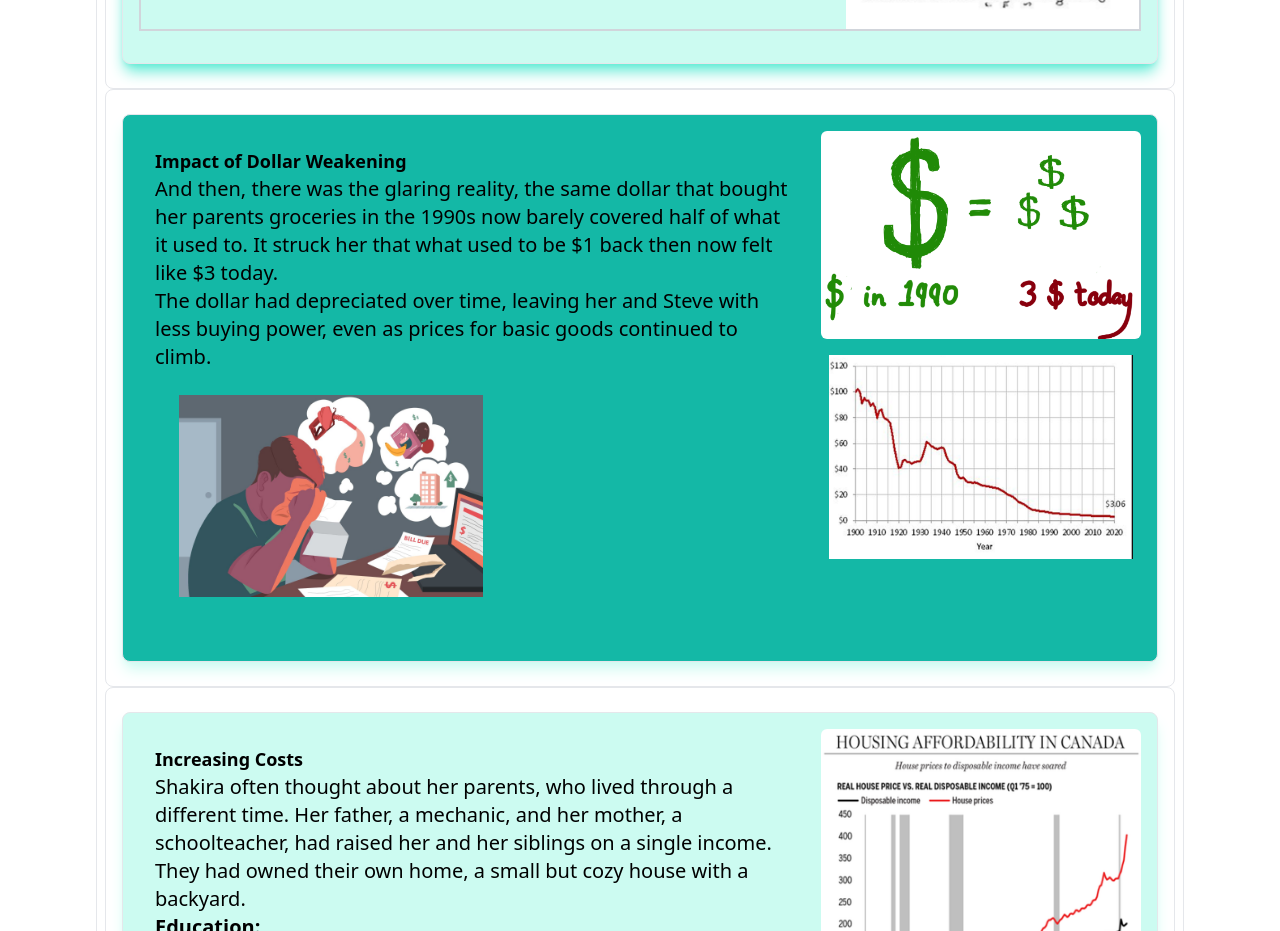
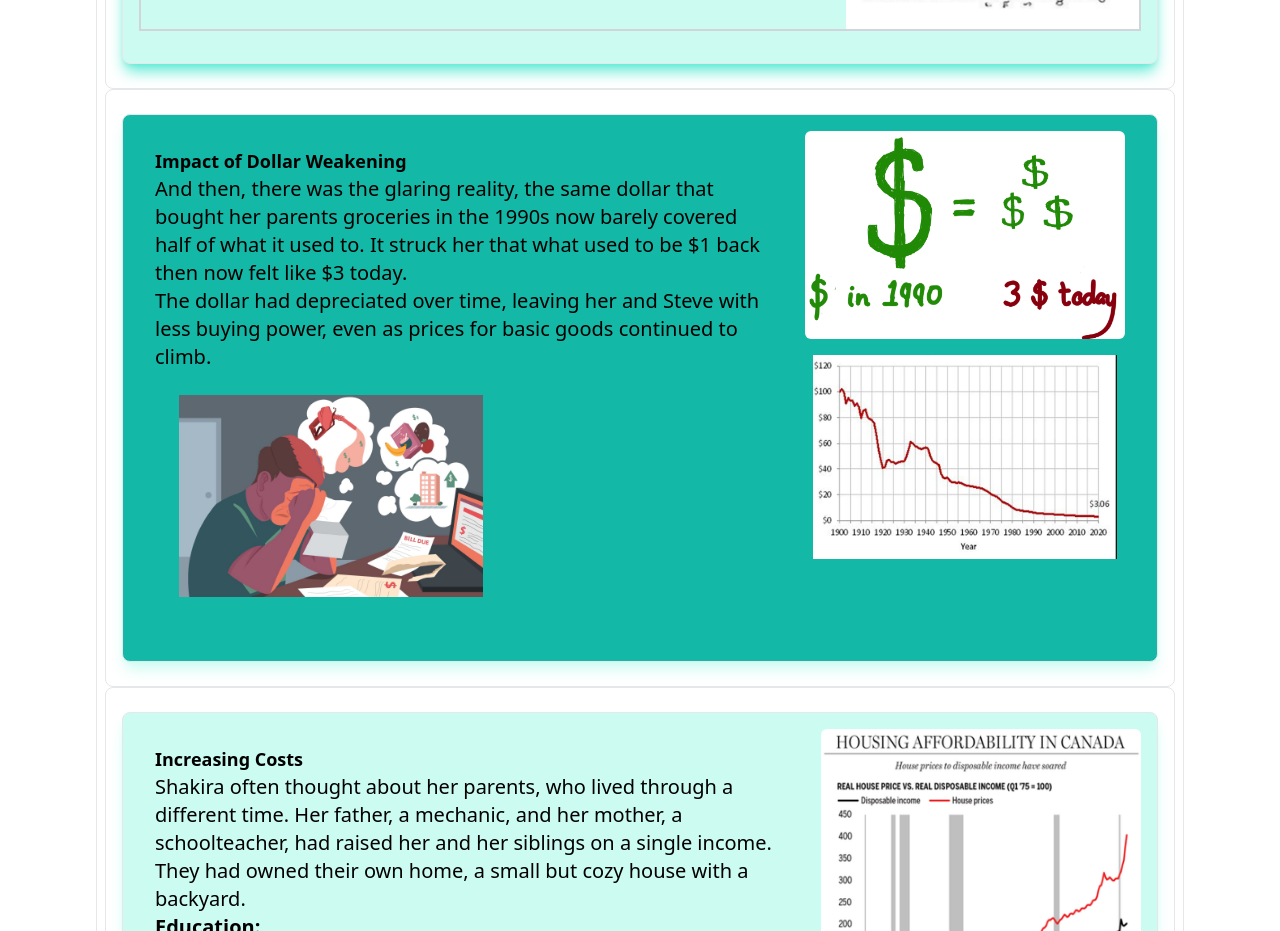
Before and after one commit to mehassanhmood/StoryBoarding, a React (Vite) app: page / in a window 1280 px wide. Shown: the part 1420-2351 px from the top of the page. Built offline with nearby package versions, Linux system fonts and the light colour scheme.

Commit message:
Home Page margin from App

```diff
--- a/src/components/DollarWeakening.jsx
+++ b/src/components/DollarWeakening.jsx
@@ -21,7 +21,7 @@ const DollarWeakening = () => {
 
           </div>
       </div>
-      <div className="flex-shrink-0 flex flex-col items-end ml-4">
+      <div className="flex-shrink-0 flex flex-col items-end mx-4">
         <img
           src={weakingingImage}
           className="max-w-xs h-auto rounded-md mb-2"
```
